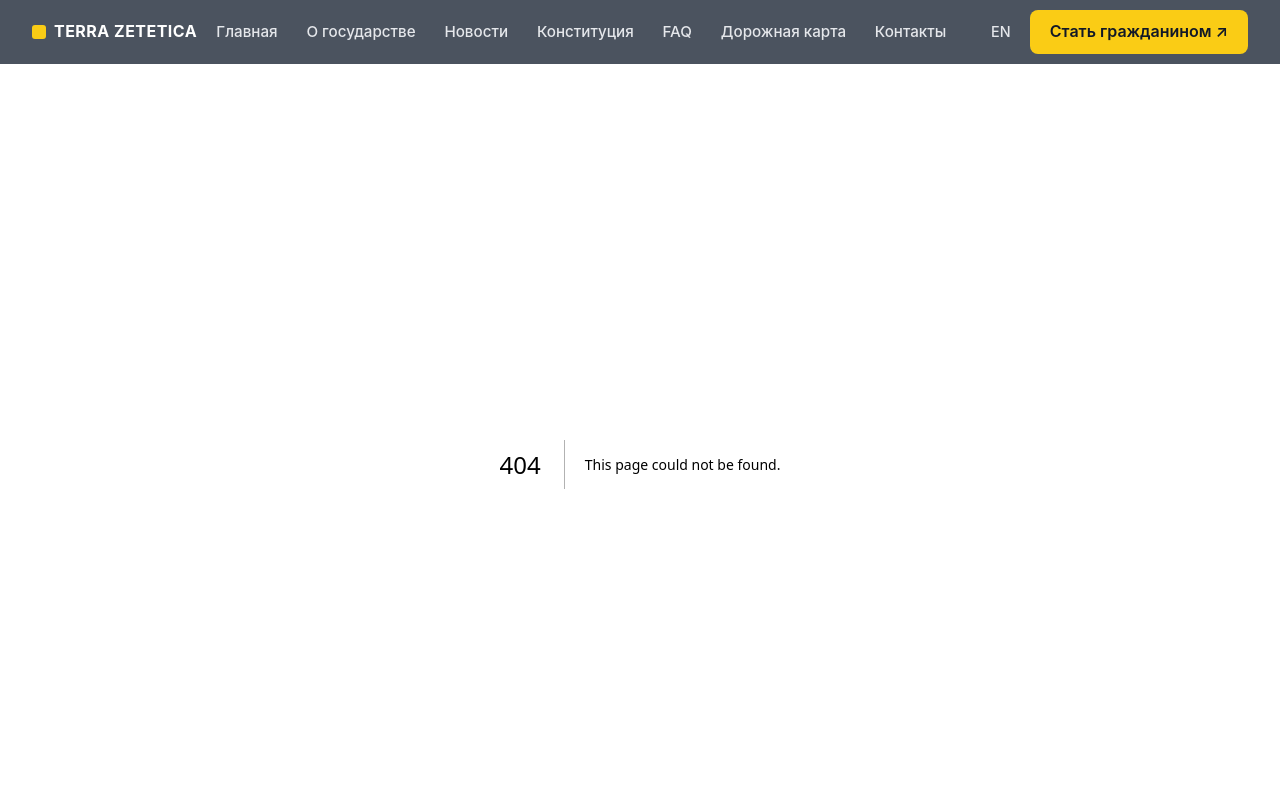
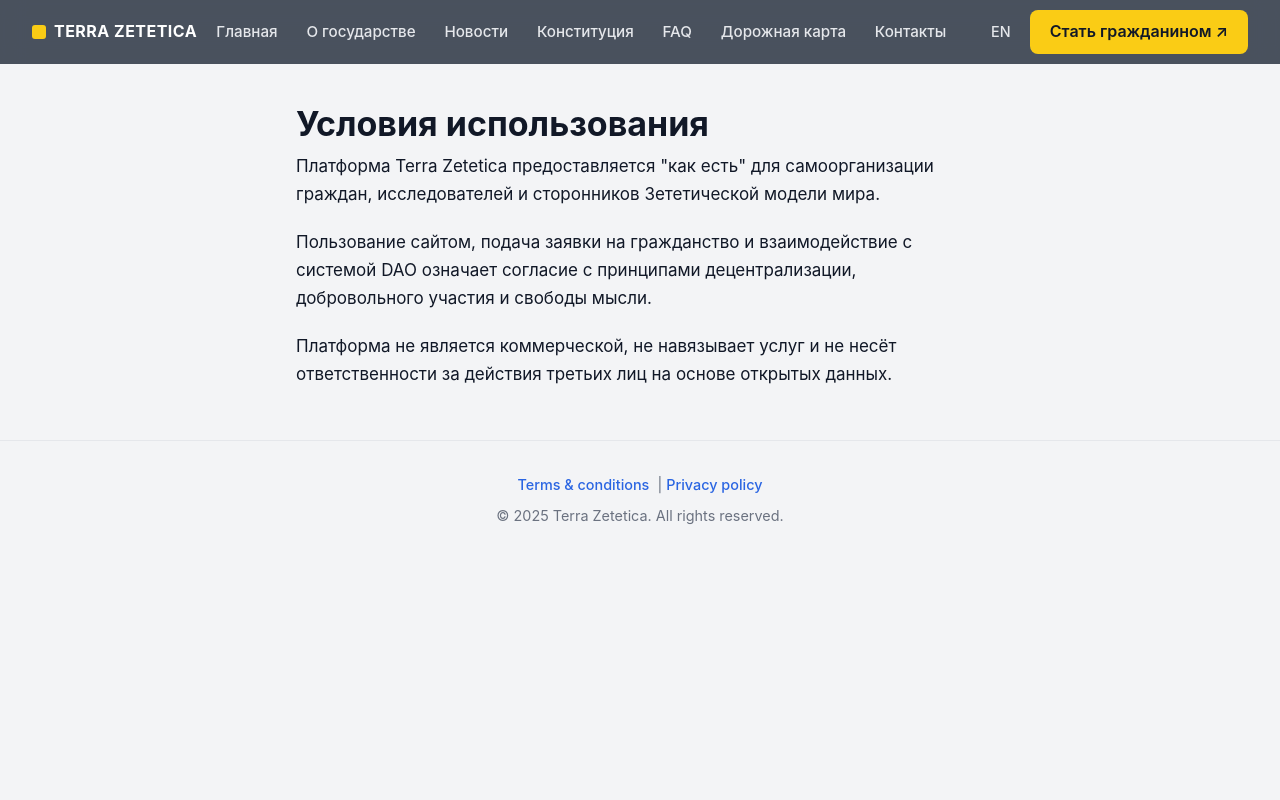
Before and after one commit to kardinalmarkov/terra-zetetica, a Next.js app: page /terms in a window 1280 px wide. Before the commit this address had no page. Shown: the top 800 px of the page. Built offline with nearby package versions, Linux system fonts and the light colour scheme.

Commit message:
Create terms.js

```diff
--- /dev/null
+++ b/pages/terms.js
@@ -0,0 +1,26 @@
+import Head from 'next/head';
+
+export default function Terms() {
+  return (
+    <>
+      <Head>
+        <title>Условия использования | Terra Zetetica</title>
+      </Head>
+      <main className="wrapper" style={{ maxWidth: '720px', margin: '0 auto', padding: '2rem 1rem' }}>
+        <h1>Условия использования</h1>
+        <p>
+          Платформа Terra Zetetica предоставляется "как есть" для самоорганизации граждан,
+          исследователей и сторонников Зететической модели мира.
+        </p>
+        <p>
+          Пользование сайтом, подача заявки на гражданство и взаимодействие с системой DAO
+          означает согласие с принципами децентрализации, добровольного участия и свободы мысли.
+        </p>
+        <p>
+          Платформа не является коммерческой, не навязывает услуг и не несёт ответственности
+          за действия третьих лиц на основе открытых данных.
+        </p>
+      </main>
+    </>
+  );
+}
```
